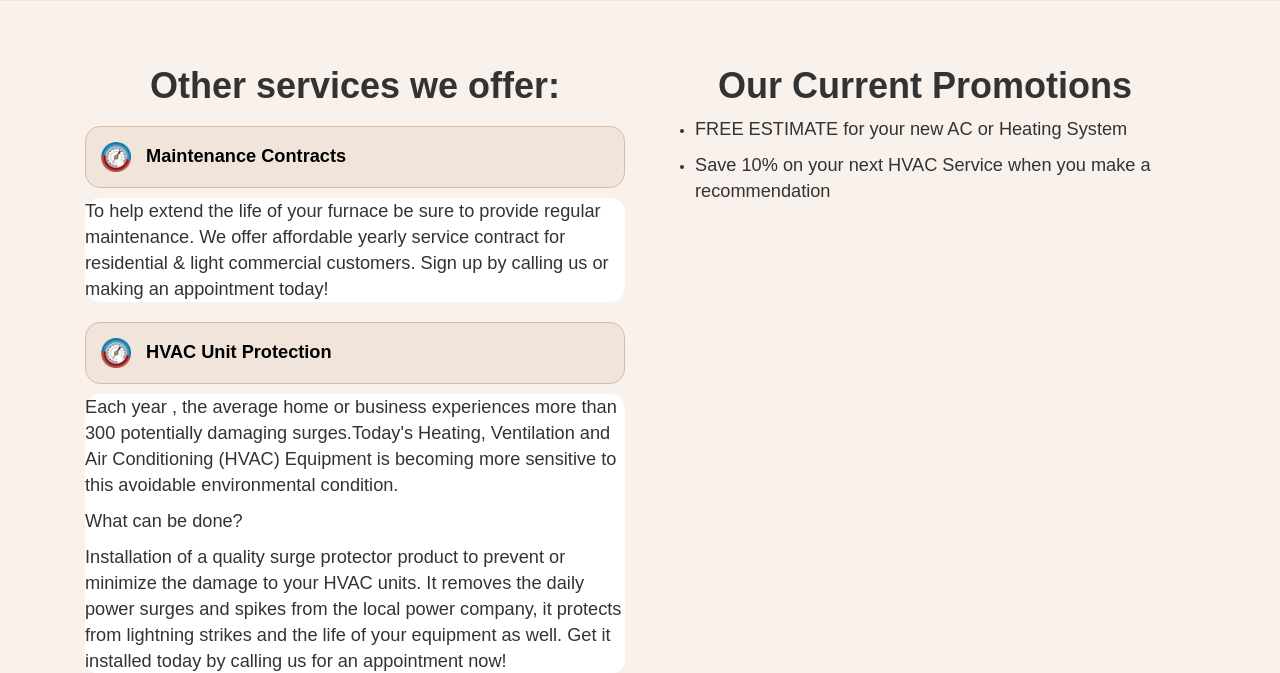
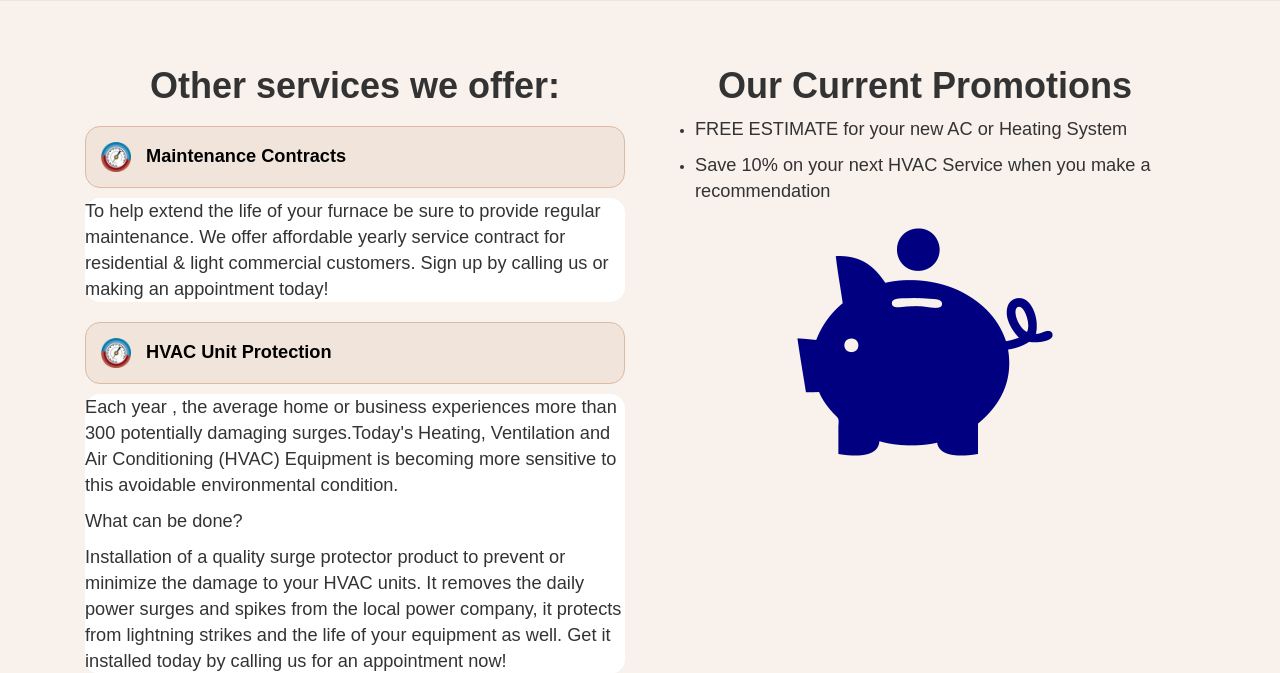
Before and after one commit to npaul007/acPlumbingMasters, a PHP site: page / in a window 1280 px wide. Shown: the part 1527-2200 px from the top of the page. Run offline with PHP 8.4, Linux system fonts and the light colour scheme; some libraries are stand-ins or nearby versions.

Commit message:
piggy bank img added

```diff
--- a/index.php
+++ b/index.php
@@ -172,6 +172,7 @@ My portfolio: https://github.com/npaul007
 							<li><p>FREE ESTIMATE for your new AC or Heating System</p></li>
 							<li><p>Save 10% on your next HVAC Service when you make a recommendation</p></li>
 						</ul>
+						<img src="images/piggy-bank-2-xxl.png" class="img-responsive center" alt=""/>
 					</div>
 				</div>
 			</div>
```
Also changed, not shown: images/piggy-bank-2-xxl.png (added), images/width170_logo-1459449495.jpg (deleted).
